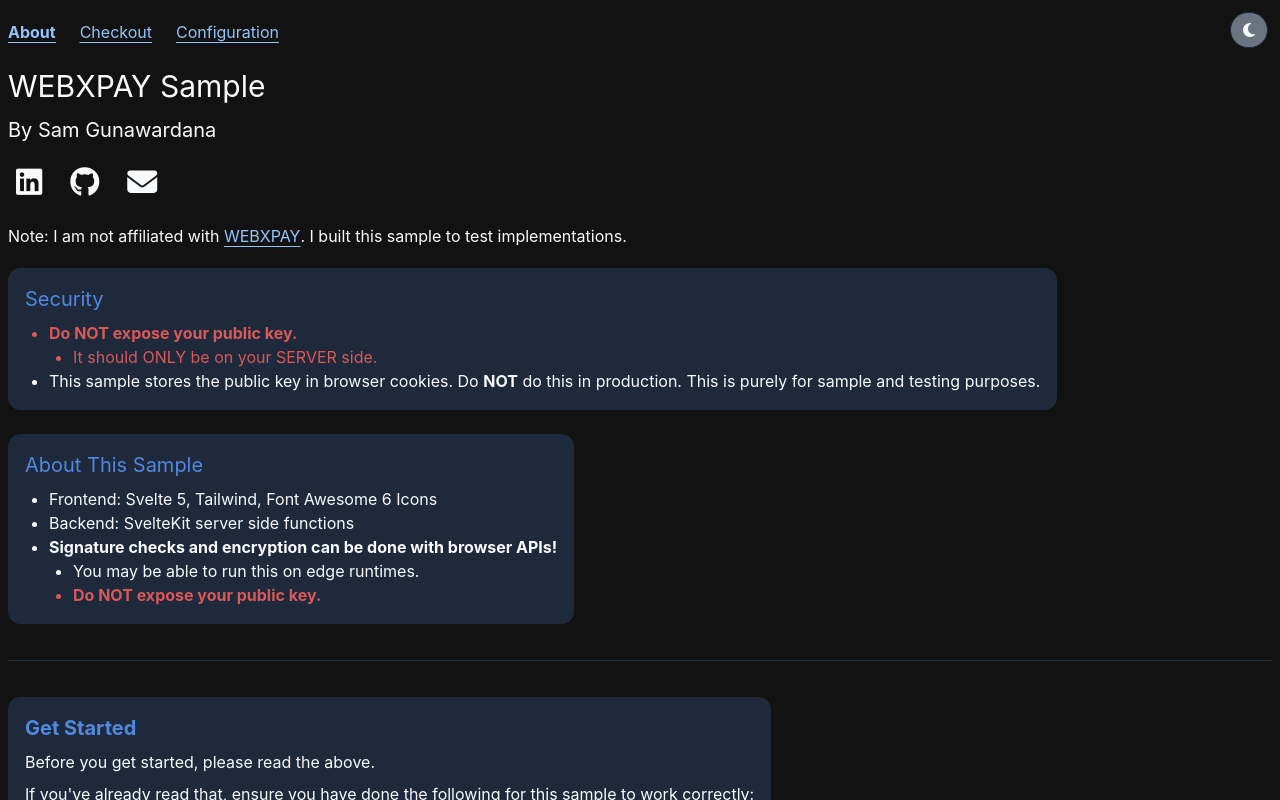
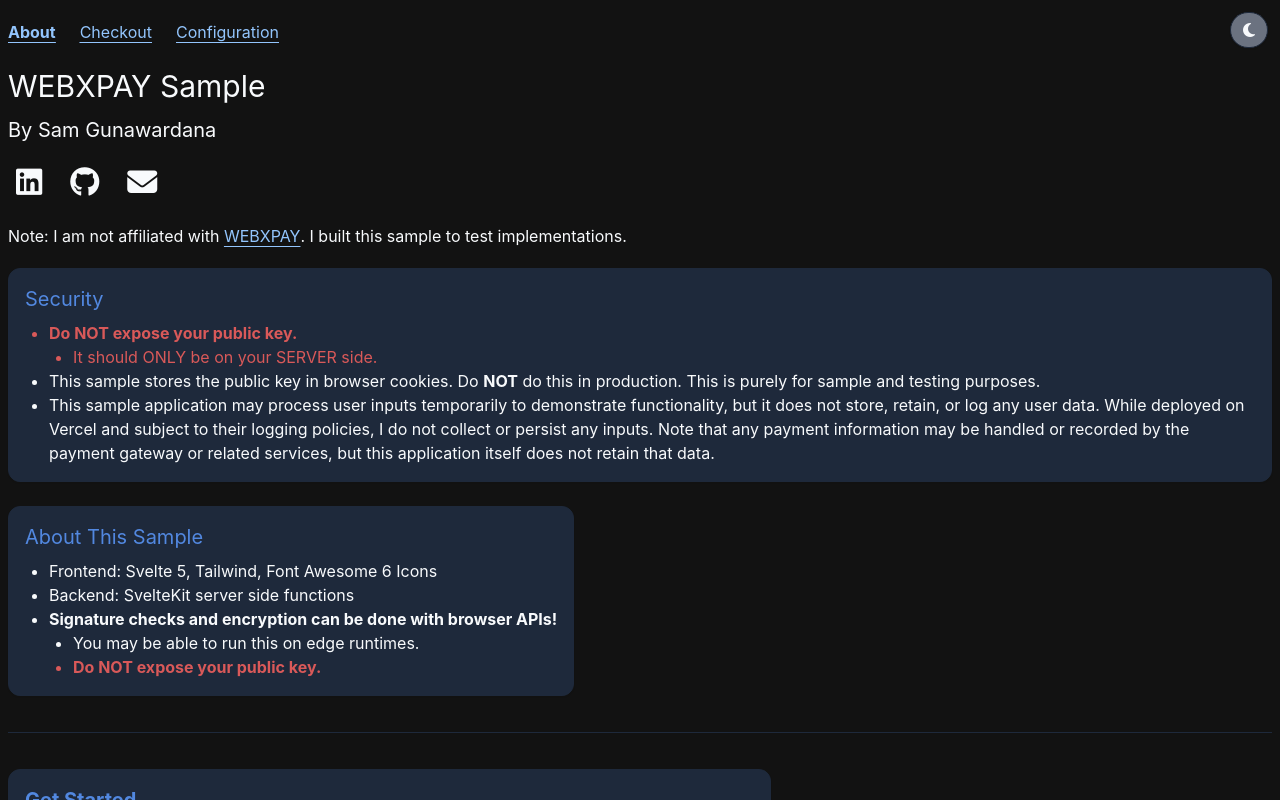
Before and after one commit to JoeskiG/webxpay-sample, a SvelteKit app: page / in a window 1280 px wide. Shown: the top 800 px of the page. Built offline with nearby package versions, Linux system fonts and the light colour scheme; no server answers.

Commit message:
add privacy note to home page

```diff
--- a/src/routes/+page.svelte
+++ b/src/routes/+page.svelte
@@ -77,6 +77,16 @@
 					This sample stores the public key in browser cookies. Do <b>NOT</b> do this in production.
 					This is purely for sample and testing purposes.
 				</li>
+
+				<!-- Privacy note. -->
+				<li>
+					This sample application may process user inputs temporarily to demonstrate
+					functionality, but it does not store, retain, or log any user data. While
+					deployed on Vercel and subject to their logging policies, I do not collect or
+					persist any inputs. Note that any payment information may be handled or recorded
+					by the payment gateway or related services, but this application itself does not
+					retain that data.
+				</li>
 			</ul>
 		</div>
 
```
